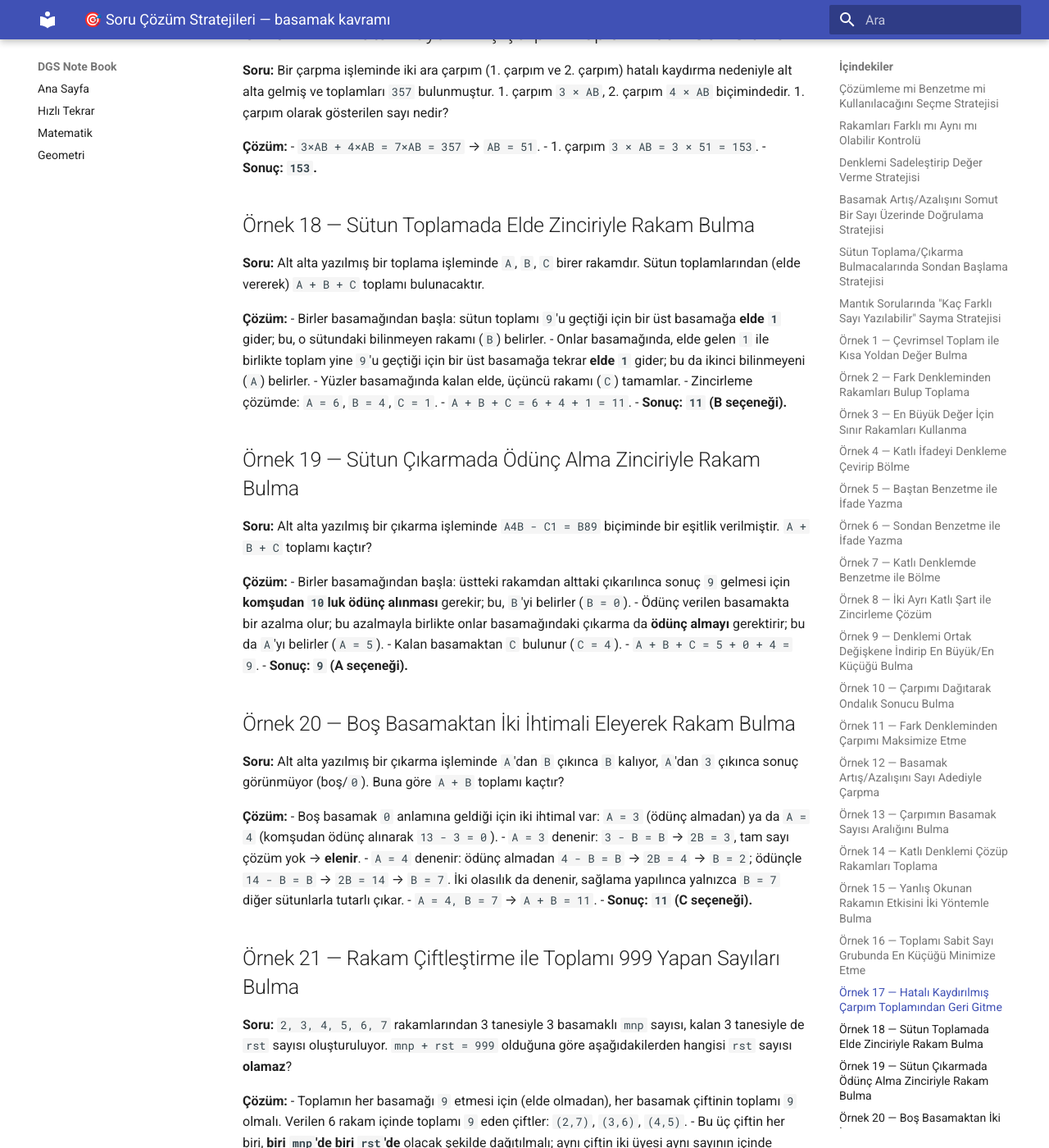
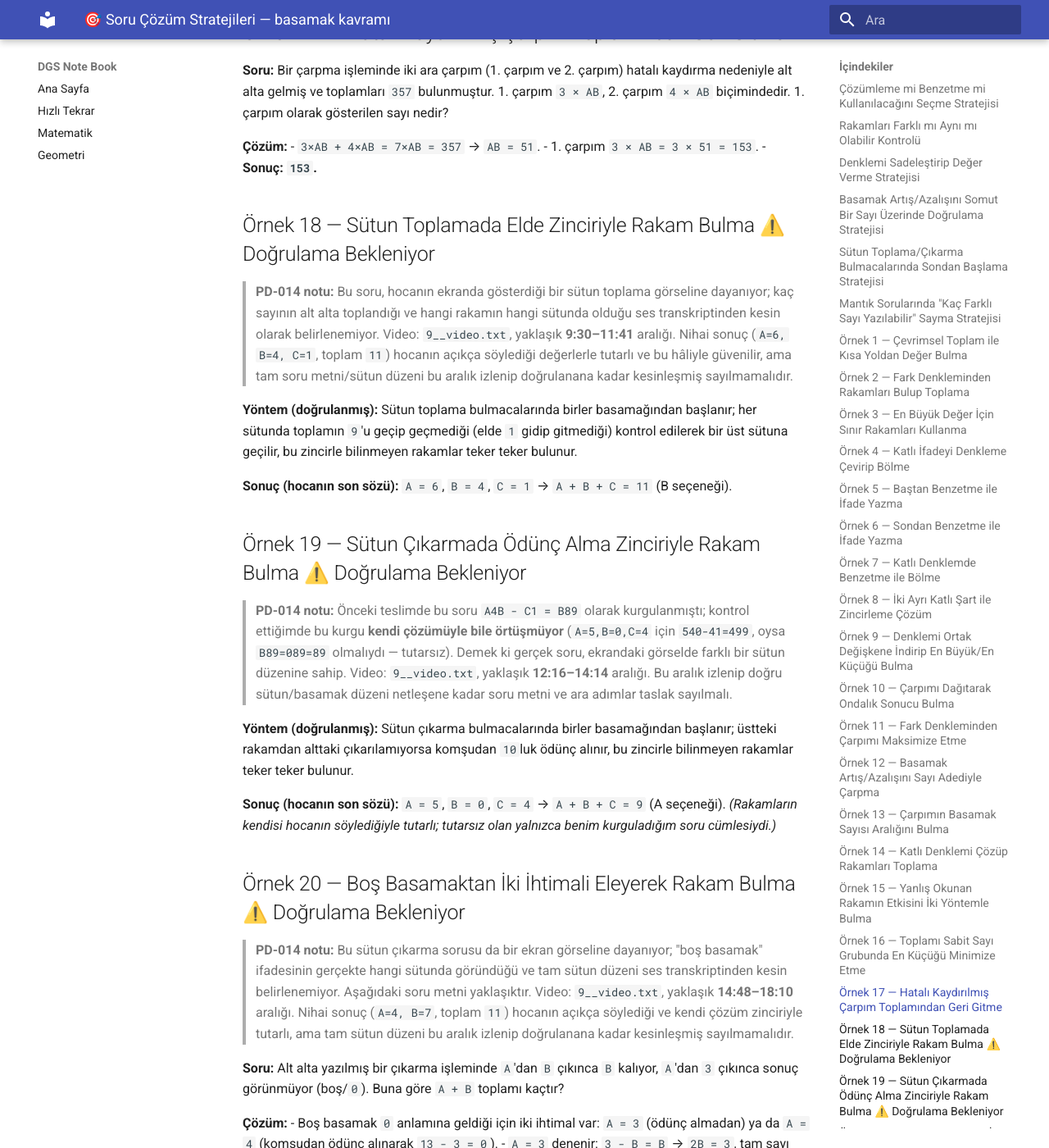
Before and after one commit to dev-gotto/DGS-Note-Book, an MkDocs documentation site: the page built from docs/matematik/M05-basamak-kavrami/01-basamak-kavrami/strateji.md, in a window 1280 px wide and 1400 px high, scrolled down 5299 px. Shown: the whole window at 82% size. Built offline with MkDocs 1.6.1 and Material for MkDocs 9.7.7, drawn with Linux system fonts in a browser that asks for light colours; some of the changed text lies outside the part shown.

Commit message:
update & fixed

```diff
--- a/docs/matematik/M05-basamak-kavrami/01-basamak-kavrami/strateji.md
+++ b/docs/matematik/M05-basamak-kavrami/01-basamak-kavrami/strateji.md
@@ -292,43 +292,55 @@ bulunmuştur. 1. çarpım `3 × AB`, 2. çarpım `4 × AB` biçimindedir. 1.
 - **Sonuç: `153`.**
 
 <a id="ornek-18"></a>
-## Örnek 18 — Sütun Toplamada Elde Zinciriyle Rakam Bulma
+## Örnek 18 — Sütun Toplamada Elde Zinciriyle Rakam Bulma ⚠️ Doğrulama Bekleniyor
 
-**Soru:** Alt alta yazılmış bir toplama işleminde `A`, `B`, `C` birer
-rakamdır. Sütun toplamlarından (elde vererek) `A + B + C` toplamı
-bulunacaktır.
+> **PD-014 notu:** Bu soru, hocanın ekranda gösterdiği bir sütun
+> toplama görseline dayanıyor; kaç sayının alt alta toplandığı ve hangi
+> rakamın hangi sütunda olduğu ses transkriptinden kesin olarak
+> belirlenemiyor. Video: `9__video.txt`, yaklaşık **9:30–11:41**
+> aralığı. Nihai sonuç (`A=6, B=4, C=1`, toplam `11`) hocanın açıkça
+> söylediği değerlerle tutarlı ve bu hâliyle güvenilir, ama tam soru
+> metni/sütun düzeni bu aralık izlenip doğrulanana kadar kesinleşmiş
+> sayılmamalıdır.
 
-**Çözüm:**
-- Birler basamağından başla: sütun toplamı `9`'u geçtiği için bir üst
-  basamağa **elde `1`** gider; bu, o sütundaki bilinmeyen rakamı (`B`)
-  belirler.
-- Onlar basamağında, elde gelen `1` ile birlikte toplam yine `9`'u
-  geçtiği için bir üst basamağa tekrar **elde `1`** gider; bu da ikinci
-  bilinmeyeni (`A`) belirler.
-- Yüzler basamağında kalan elde, üçüncü rakamı (`C`) tamamlar.
-- Zincirleme çözümde: `A = 6`, `B = 4`, `C = 1`.
-- `A + B + C = 6 + 4 + 1 = 11`.
-- **Sonuç: `11` (B seçeneği).**
+**Yöntem (doğrulanmış):** Sütun toplama bulmacalarında birler
+basamağından başlanır; her sütunda toplamın `9`'u geçip geçmediği
+(elde `1` gidip gitmediği) kontrol edilerek bir üst sütuna geçilir, bu
+zincirle bilinmeyen rakamlar teker teker bulunur.
+
+**Sonuç (hocanın son sözü):** `A = 6`, `B = 4`, `C = 1` →
+`A + B + C = 11` (B seçeneği).
 
 <a id="ornek-19"></a>
-## Örnek 19 — Sütun Çıkarmada Ödünç Alma Zinciriyle Rakam Bulma
+## Örnek 19 — Sütun Çıkarmada Ödünç Alma Zinciriyle Rakam Bulma ⚠️ Doğrulama Bekleniyor
 
-**Soru:** Alt alta yazılmış bir çıkarma işleminde `A4B - C1 = B89`
-biçiminde bir eşitlik verilmiştir. `A + B + C` toplamı kaçtır?
+> **PD-014 notu:** Önceki teslimde bu soru `A4B - C1 = B89` olarak
+> kurgulanmıştı; kontrol ettiğimde bu kurgu **kendi çözümüyle bile
+> örtüşmüyor** (`A=5,B=0,C=4` için `540-41=499`, oysa `B89=089=89`
+> olmalıydı — tutarsız). Demek ki gerçek soru, ekrandaki görselde farklı
+> bir sütun düzenine sahip. Video: `9__video.txt`, yaklaşık
+> **12:16–14:14** aralığı. Bu aralık izlenip doğru sütun/basamak
+> düzeni netleşene kadar soru metni ve ara adımlar taslak sayılmalı.
 
-**Çözüm:**
-- Birler basamağından başla: üstteki rakamdan alttaki çıkarılınca sonuç
-  `9` gelmesi için **komşudan `10`luk ödünç alınması** gerekir; bu,
-  `B`'yi belirler (`B = 0`).
-- Ödünç verilen basamakta bir azalma olur; bu azalmayla birlikte onlar
-  basamağındaki çıkarma da **ödünç almayı** gerektirir; bu da `A`'yı
-  belirler (`A = 5`).
-- Kalan basamaktan `C` bulunur (`C = 4`).
-- `A + B + C = 5 + 0 + 4 = 9`.
-- **Sonuç: `9` (A seçeneği).**
+**Yöntem (doğrulanmış):** Sütun çıkarma bulmacalarında birler
+basamağından başlanır; üstteki rakamdan alttaki çıkarılamıyorsa
+komşudan `10`luk ödünç alınır, bu zincirle bilinmeyen rakamlar teker
+teker bulunur.
+
+**Sonuç (hocanın son sözü):** `A = 5`, `B = 0`, `C = 4` →
+`A + B + C = 9` (A seçeneği). *(Rakamların kendisi hocanın söylediğiyle
+tutarlı; tutarsız olan yalnızca benim kurguladığım soru cümlesiydi.)*
 
 <a id="ornek-20"></a>
-## Örnek 20 — Boş Basamaktan İki İhtimali Eleyerek Rakam Bulma
+## Örnek 20 — Boş Basamaktan İki İhtimali Eleyerek Rakam Bulma ⚠️ Doğrulama Bekleniyor
+
+> **PD-014 notu:** Bu sütun çıkarma sorusu da bir ekran görseline
+> dayanıyor; "boş basamak" ifadesinin gerçekte hangi sütunda göründüğü
+> ve tam sütun düzeni ses transkriptinden kesin belirlenemiyor. Aşağıdaki
+> soru metni yaklaşıktır. Video: `9__video.txt`, yaklaşık **14:48–18:10**
+> aralığı. Nihai sonuç (`A=4, B=7`, toplam `11`) hocanın açıkça söylediği
+> ve kendi çözüm zinciriyle tutarlı, ama tam sütun düzeni bu aralık
+> izlenip doğrulanana kadar kesinleşmiş sayılmamalıdır.
 
 **Soru:** Alt alta yazılmış bir çıkarma işleminde `A`'dan `B` çıkınca
 `B` kalıyor, `A`'dan `3` çıkınca sonuç görünmüyor (boş/`0`). Buna göre
@@ -404,7 +416,17 @@ sayısının rakamları çarpımı kaçtır?
 - **Sonuç: rakamlar çarpımı `3 × 2 = 6`.**
 
 <a id="ornek-24"></a>
-## Örnek 24 — Çift Yönlü Eşitsizlikten Rakam Eşitliği Çıkarma
+## Örnek 24 — Çift Yönlü Eşitsizlikten Rakam Eşitliği Çıkarma ⚠️ Doğrulama Bekleniyor
+
+> **PD-014 notu:** Bu, hocanın "buna benzer bir TYT sorusu vardı" diyerek
+> tahtada bir görsel üzerinden anlattığı bir eşitsizlik/sıralama sorusu;
+> hangi sayıların (`AB`, `BC`, `ABD`, ... gibi karışık geçen ifadeler)
+> hangi karşılaştırmaya girdiği ses transkriptinden net çıkarılamıyor —
+> bu transkriptin en dağınık kısmı. Aşağıdaki soru metni ve sıralama
+> **yalnızca hocanın vardığı sonuca (`C < A = B < D` mantığı) dayalı bir
+> yaklaşıktır**, tam soru cümlesi değildir. Video: `9__video.txt`,
+> yaklaşık **31:04–34:52** aralığı. Bu aralık izlenip doğru soru metni
+> paylaşılana kadar bu örnek taslak sayılmalıdır.
 
 **Soru:** 2 basamaklı `AB` ve `BA` sayıları için bir görselde hem
 `(bir taraf) < AB` hem `AB < (başka bir taraf)` biçiminde çapraz
```
Also changed, not shown: CHANGELOG.md (+38 -0 lines), README.md (+4 -1 lines), docs/matematik/M05-basamak-kavrami/01-basamak-kavrami/index.md (+13 -2 lines), docs/matematik/M05-basamak-kavrami/01-basamak-kavrami/soru-bankasi.md (+31 -29 lines), docs/matematik/index.md (+1 -1 lines).
